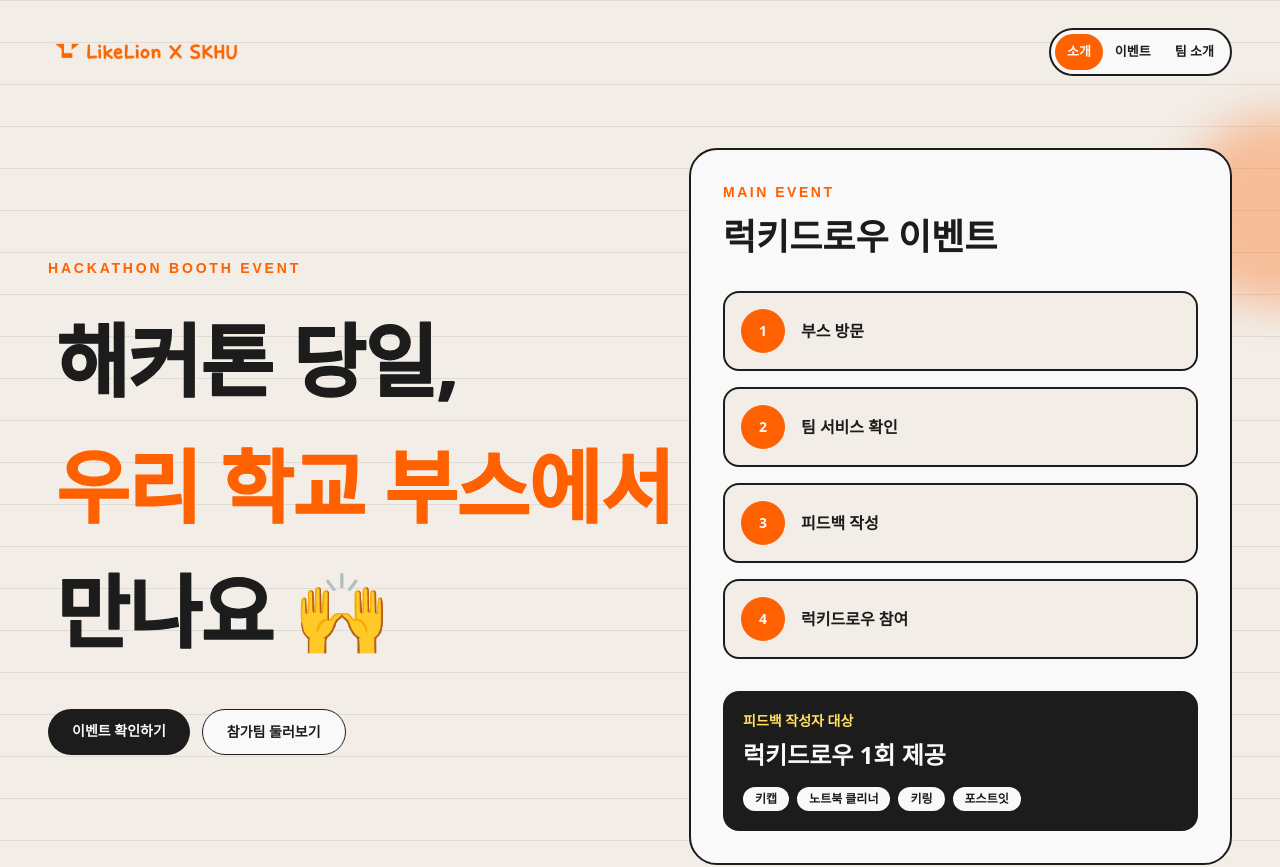
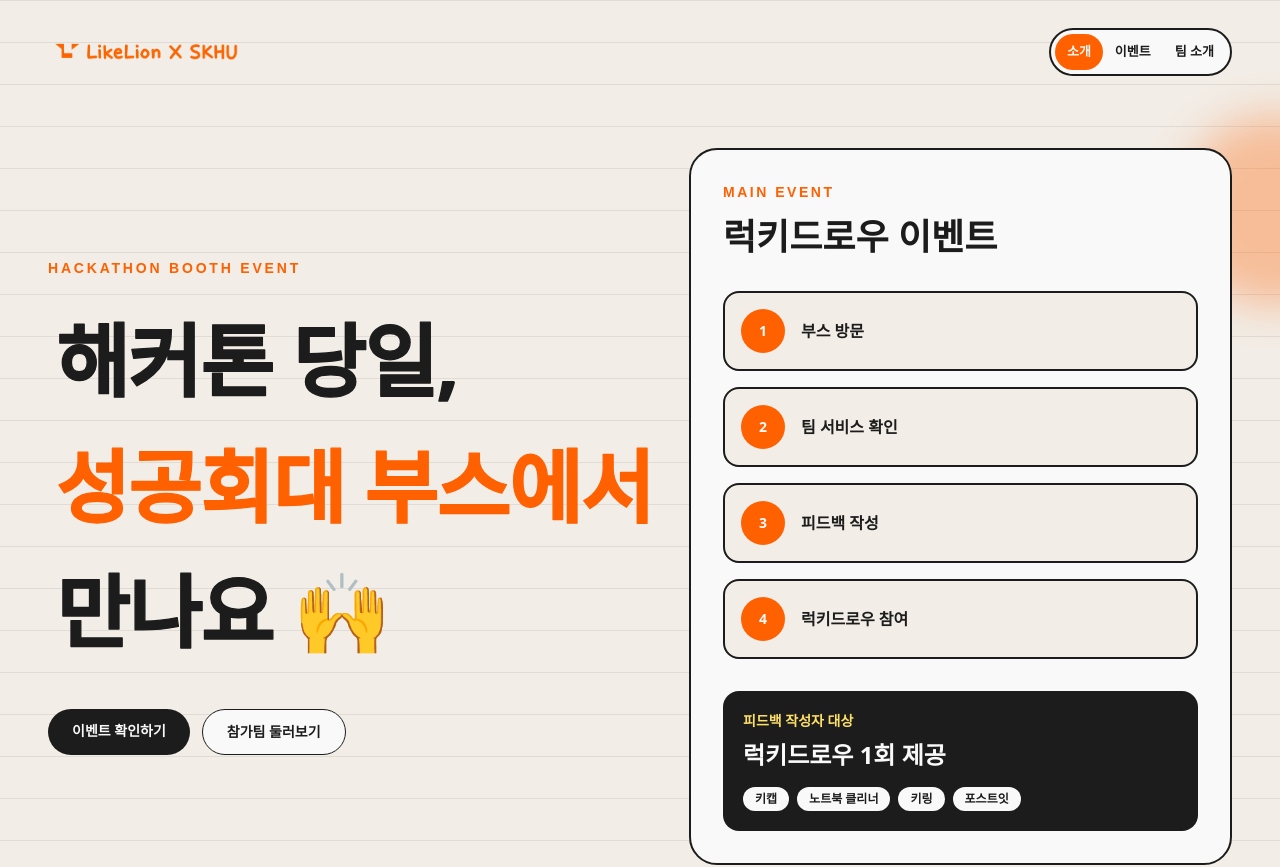
Before and after one commit to likevanilla/SKHU-likelion14th-hackathon-showcase, a React (Vite) app: page / in a window 1280 px wide. Shown: the top 867 px of the page. Built offline with nearby package versions, Linux system fonts and the light colour scheme; a web font is replaced by a local one.

Commit message:
소개 페이지 문구 정리

```diff
--- a/src/pages/HomePage.jsx
+++ b/src/pages/HomePage.jsx
@@ -42,7 +42,7 @@ function HomePage() {
             strokeColor="var(--primary-orange)"
             strokeWidth={1.6}
             style={{ '--stroke-text-height': 'clamp(48px, 13vw, 124px)' }}
-            text="우리 학교 부스에서"
+            text="성공회대 부스에서"
           />
           <StrokeText
             className="hero-stroke-line"
```
